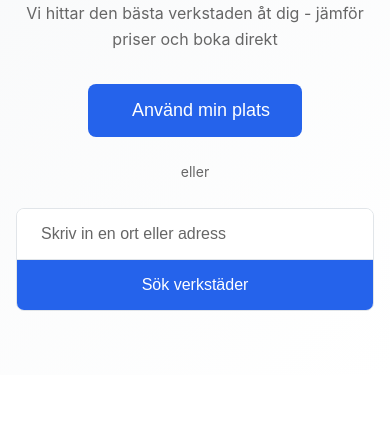
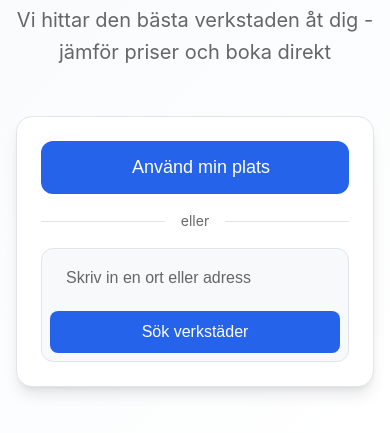
Before and after one commit to zhefano/Byt-dack, a website: page index.html in a window 390 px wide. Shown: the part 197-630 px from the top of the page. Drawn offline with Linux system fonts and the light colour scheme.

Commit message:
Updated index.html

```diff
--- a/index.html
+++ b/index.html
@@ -56,19 +56,23 @@
         <!-- Hero Section -->
         <section class="search-section">
             <div class="container">
-                <h1>Dags att byta däck?</h1>
-                <p class="text-lg mb-8">Vi hittar den bästa verkstaden åt dig - jämför priser och boka direkt</p>
+                <div class="hero-content">
+                    <h1 class="hero-title">Dags att byta däck?</h1>
+                    <p class="hero-subtitle">Vi hittar den bästa verkstaden åt dig - jämför priser och boka direkt</p>
 
-                <div class="search-options">
+                    <div class="search-container">
+                        <form class="search-form" id="search-form" role="search">
+                            <div class="search-actions">
                                 <button type="button" class="location-btn" id="location-btn">
                                     <i class="icon-location" aria-hidden="true"></i>
                                     Använd min plats
                                 </button>
 
-                    <div class="divider">eller</div>
+                                <div class="search-divider">
+                                    <span>eller</span>
+                                </div>
 
-                    <form class="search-form" id="search-form" role="search">
-                        <div class="search-group">
+                                <div class="search-input-group">
                                     <label for="search-input" class="sr-only">Sök efter ort eller adress</label>
                                     <input
                                         type="search"
@@ -81,7 +85,9 @@
                                         Sök verkstäder
                                     </button>
                                 </div>
+                            </div>
                         </form>
+                    </div>
                 </div>
             </div>
         </section>
--- a/styles.css
+++ b/styles.css
@@ -33,11 +33,13 @@
   --text-2xl: 1.5rem;
   --text-3xl: 1.875rem;
   --text-4xl: 2.25rem;
+  --text-5xl: 3rem;
 
   /* Border Radius */
   --radius-sm: 0.25rem;
   --radius: 0.5rem;
   --radius-lg: 0.75rem;
+  --radius-xl: 1rem;
 
   /* Shadows */
   --shadow-sm: 0 1px 2px 0 rgb(0 0 0 / 0.05);
@@ -198,20 +200,55 @@ p {
   border-radius: 0 0 var(--radius-lg) var(--radius-lg);
 }
 
-/* Search Section - Simple and Clean */
+/* Hero Section */
 .search-section {
-  text-align: center;
+  background: linear-gradient(135deg, #f8fafc 0%, #ffffff 100%);
   padding: var(--space-16) 0;
-  background: linear-gradient(135deg, var(--surface) 0%, white 100%);
+  min-height: 60vh;
+  display: flex;
+  align-items: center;
 }
 
-.search-options {
+.hero-content {
+  text-align: center;
+  max-width: 800px;
+  margin: 0 auto;
+}
+
+.hero-title {
+  font-size: var(--text-5xl);
+  font-weight: 700;
+  color: var(--text);
+  margin-bottom: var(--space-6);
+  line-height: 1.1;
+}
+
+.hero-subtitle {
+  font-size: var(--text-xl);
+  color: var(--text-secondary);
+  margin-bottom: var(--space-12);
   max-width: 600px;
-  margin: 0 auto;
+  margin-left: auto;
+  margin-right: auto;
+}
+
+.search-container {
+  background: white;
+  border-radius: var(--radius-xl);
+  padding: var(--space-8);
+  box-shadow: var(--shadow-lg);
+  border: 1px solid var(--border);
+}
+
+.search-form {
+  width: 100%;
+}
+
+.search-actions {
   display: flex;
   flex-direction: column;
+  gap: var(--space-6);
   align-items: center;
-  gap: var(--space-6);
 }
 
 .location-btn {
@@ -223,7 +260,7 @@ p {
   background-color: var(--primary);
   color: white;
   border: none;
-  border-radius: var(--radius);
+  border-radius: var(--radius-lg);
   font-size: var(--text-lg);
   font-weight: 500;
   cursor: pointer;
@@ -233,54 +270,52 @@ p {
 
 .location-btn:hover {
   background-color: var(--primary-hover);
+  transform: translateY(-1px);
 }
 
-.divider {
+.search-divider {
+  position: relative;
+  width: 100%;
+  text-align: center;
   color: var(--text-secondary);
   font-size: var(--text-sm);
-  position: relative;
-  padding: 0 var(--space-4);
 }
 
-.divider::before,
-.divider::after {
+.search-divider::before {
   content: '';
   position: absolute;
   top: 50%;
-  width: 60px;
+  left: 0;
+  right: 0;
   height: 1px;
   background-color: var(--border);
+  z-index: 1;
 }
 
-.divider::before {
-  right: 100%;
-  margin-right: var(--space-4);
+.search-divider span {
+  background: white;
+  padding: 0 var(--space-4);
+  position: relative;
+  z-index: 2;
 }
 
-.divider::after {
-  left: 100%;
-  margin-left: var(--space-4);
-}
-
-.search-form {
+.search-input-group {
+  display: flex;
   width: 100%;
-}
-
-.search-group {
-  display: flex;
   max-width: 500px;
-  margin: 0 auto;
+  background: var(--surface);
+  border-radius: var(--radius-lg);
+  padding: var(--space-2);
   border: 1px solid var(--border);
-  border-radius: var(--radius);
-  overflow: hidden;
-  background: white;
 }
 
 .search-input {
   flex: 1;
-  padding: var(--space-4) var(--space-6);
   border: none;
+  background: transparent;
+  padding: var(--space-3) var(--space-4);
   font-size: var(--text-base);
+  color: var(--text);
   outline: none;
 }
 
@@ -289,14 +324,16 @@ p {
 }
 
 .search-btn {
-  padding: var(--space-4) var(--space-6);
   background-color: var(--primary);
   color: white;
   border: none;
+  border-radius: var(--radius);
+  padding: var(--space-3) var(--space-6);
   font-size: var(--text-base);
   font-weight: 500;
   cursor: pointer;
   transition: var(--transition);
+  white-space: nowrap;
 }
 
 .search-btn:hover {
@@ -703,15 +740,23 @@ p {
 
 /* Responsive Design */
 @media (min-width: 640px) {
-  .search-options {
+  .hero-title {
+    font-size: var(--text-5xl);
+  }
+
+  .search-actions {
     flex-direction: row;
     align-items: center;
     gap: var(--space-8);
   }
 
-  .divider::before,
-  .divider::after {
-    width: 40px;
+  .search-divider {
+    width: auto;
+    min-width: 60px;
+  }
+
+  .search-divider::before {
+    display: none;
   }
 
   .footer-content {
@@ -739,17 +784,30 @@ p {
 }
 
 @media (max-width: 640px) {
-  .search-group {
+  .hero-title {
+    font-size: var(--text-4xl);
+  }
+
+  .search-container {
+    padding: var(--space-6);
+  }
+
+  .search-actions {
+    gap: var(--space-4);
+  }
+
+  .location-btn {
+    min-width: auto;
+    width: 100%;
+  }
+
+  .search-input-group {
     flex-direction: column;
+    gap: var(--space-3);
   }
 
   .search-btn {
-    border-top: 1px solid var(--border);
-  }
-
-  .divider::before,
-  .divider::after {
-    display: none;
+    width: 100%;
   }
 
   .timeline {
```
Lines whose indentation alone changed are shown as unchanged.
